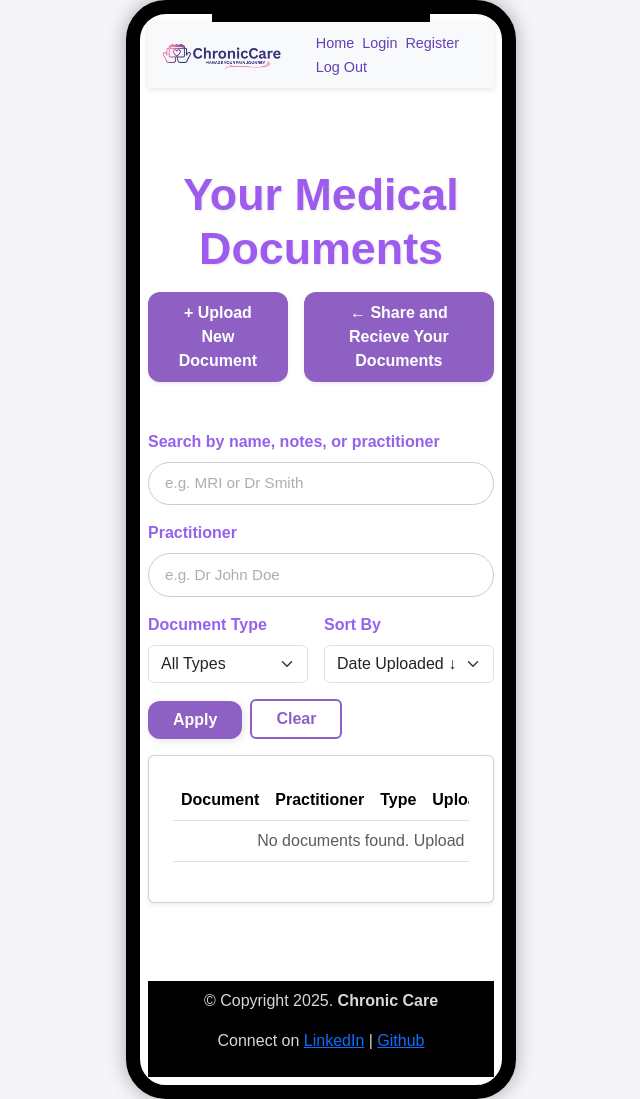
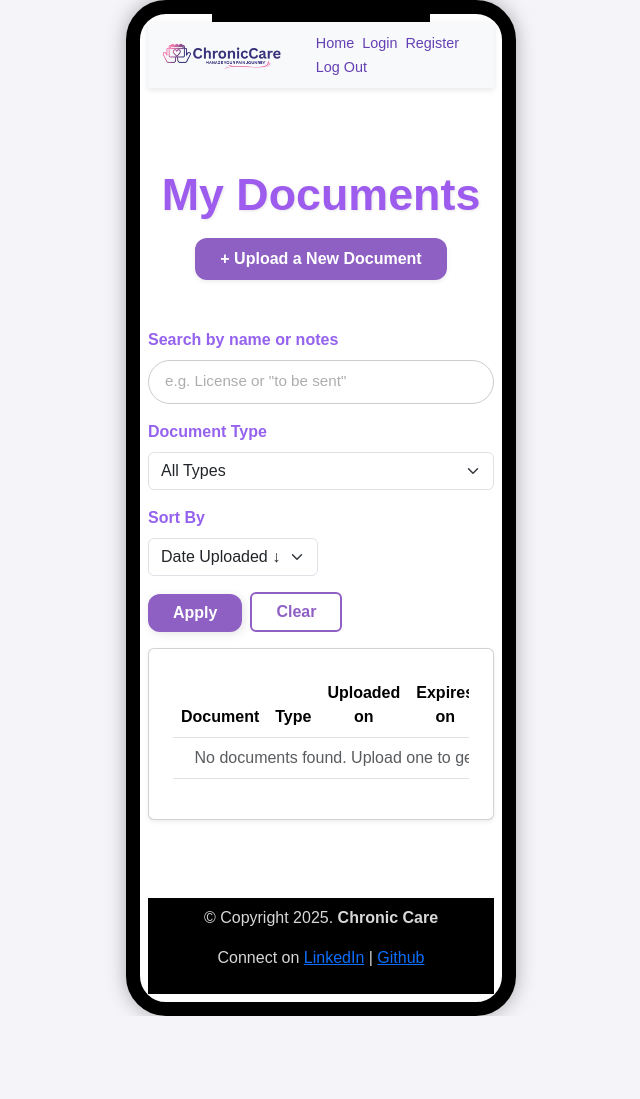
Before and after one commit to l-zhenyi/HackForHomes2025-CyberCapitals, a Flask app: page /medical_document in a window 1280 px wide. Shown: the whole page, without its empty margins (319-959 px from the left). After the commit the page ends 1016 px from the top, so only its background shows below. Run offline with Flask 3, Linux system fonts and the light colour scheme; the visitor is signed in with stand-in values (Sample User, id 1); data that the repository does not hold is empty; some libraries are stand-ins or nearby versions.

Commit message:
Changed information to be project-relevant

```diff
--- a/app/templates/page_8_MedicalDocumentsManagerPage.html
+++ b/app/templates/page_8_MedicalDocumentsManagerPage.html
@@ -1,17 +1,14 @@
 {% extends 'base.html' %}
-{% block title %}Medical Documents{% endblock %}
+{% block title %}My Documents{% endblock %}
 {% block content %}
 
 <div class="container py-5">
     <div class="text-center mb-5">
-        <h1 class="title-purple-text fw-bold" style="font-size: 2.8rem;">Your Medical Documents</h1>
+        <h1 class="title-purple-text fw-bold" style="font-size: 2.8rem;">My Documents<br></h1>
 
         <div class="d-flex justify-content-center gap-3 mt-3">
             <a href="{{ url_for('main.upload_document') }}" class="btn btn-purple-calender shadow-sm fw-bold px-4 py-2">
-                + Upload New Document
-            </a>
-            <a href="{{ url_for('main.share_document') }}" class="btn btn-purple-calender shadow-sm fw-bold px-4 py-2">
-                ← Share and Recieve Your Documents
+                + Upload a New Document
             </a>
         </div>
     </div>
@@ -19,15 +16,8 @@
     <form method="GET" class="d-flex flex-wrap align-items-end gap-3 mb-3">
         <!-- Search box -->
         <div class="flex-grow-1">
-            <label for="q" class="form-label fw-semibold text-purple">Search by name, notes, or practitioner</label>
-            <input type="text" name="q" class="form-control" placeholder="e.g. MRI or Dr Smith" value="{{ query }}">
-        </div>
-
-        <!-- Practitioner box -->
-        <div class="flex-grow-1">
-            <label for="practitioner" class="form-label fw-semibold text-purple">Practitioner</label>
-            <input type="text" name="practitioner" class="form-control" placeholder="e.g. Dr John Doe"
-                   value="{{ practitioner }}">
+            <label for="q" class="form-label fw-semibold text-purple">Search by name or notes</label>
+            <input type="text" name="q" class="form-control" placeholder="e.g. License or &quot;to be sent&quot" value="{{ query }}">
         </div>
 
         <!-- Document Type dropdown -->
@@ -35,9 +25,9 @@
             <label for="type" class="form-label fw-semibold text-purple">Document Type</label>
             <select name="type" class="form-select">
                 <option value="">All Types</option>
-                <option value="report" {% if doc_type=='report' %}selected{% endif %}>Report</option>
-                <option value="referral" {% if doc_type=='referral' %}selected{% endif %}>Referral</option>
-                <option value="result" {% if doc_type=='result' %}selected{% endif %}>Test Result</option>
+                <option value="identity" {% if doc_type=='identity' %}selected{% endif %}>Identity Document</option>
+                <option value="income_proof" {% if doc_type=='income_proof' %}selected{% endif %}>Proof of Income</option>
+                <option value="other" {% if doc_type=='other' %}selected{% endif %}>Other</option>
                 <!-- Add more if needed -->
             </select>
         </div>
@@ -71,10 +61,9 @@
                 <thead>
                 <tr class="fw-bold text-muted">
                     <th>Document</th>
-                    <th>Practitioner</th>
                     <th>Type</th>
-                    <th>Uploaded</th>
-                    <th>Expiration</th>
+                    <th>Uploaded on</th>
+                    <th>Expires on</th>
                     <th>Actions</th>
                 </tr>
                 </thead>
@@ -86,7 +75,6 @@
                         {{ doc.document_name }}
                     </a>
                     </td>
-                    <td>{{ doc.practitioner_name or 'N/A' }}</td>
                     <td>{{ doc.document_type }}</td>
                     <td>{{ doc.upload_date.strftime('%d/%m/%Y') }}</td>
                     <td>
```
